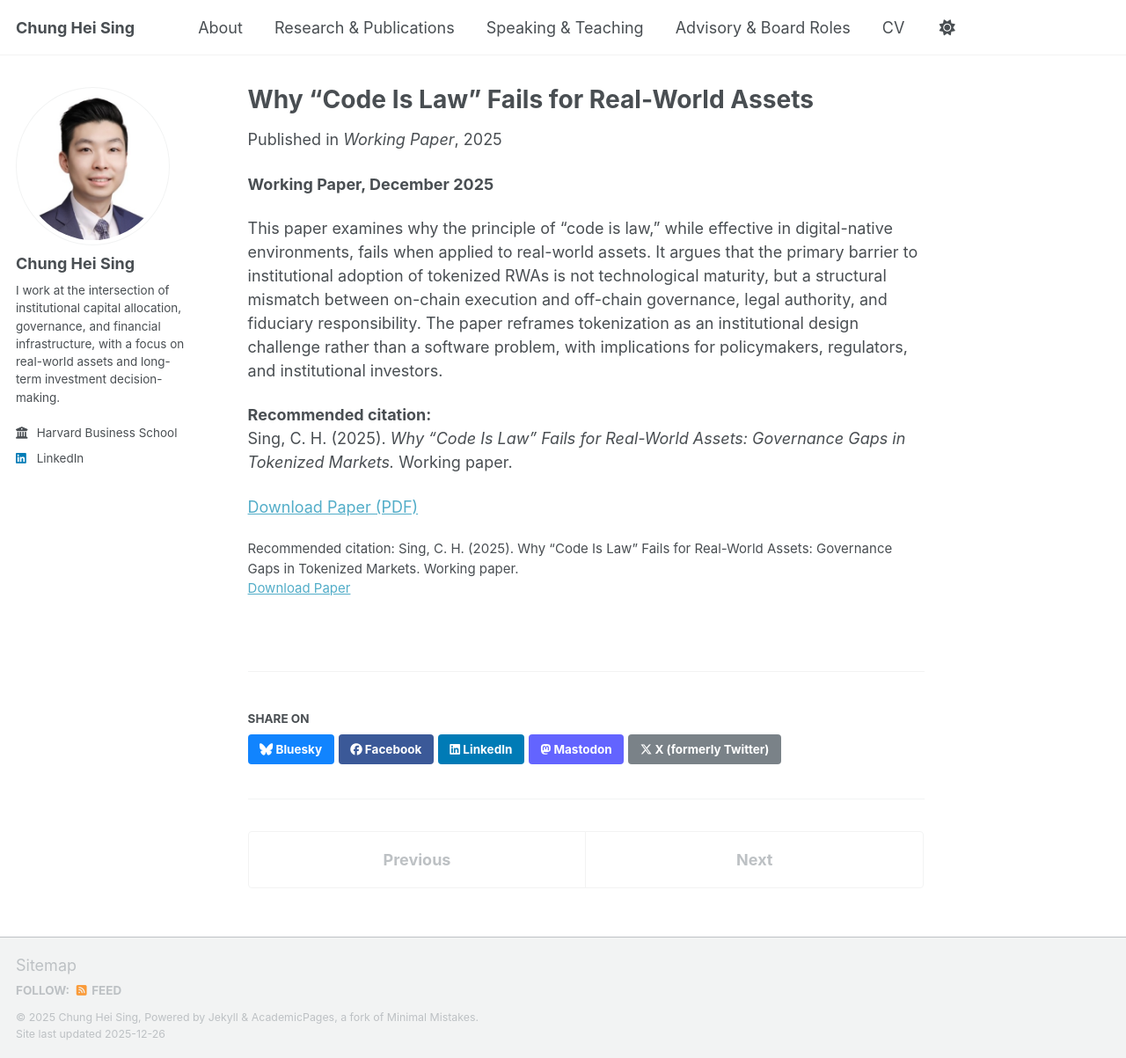
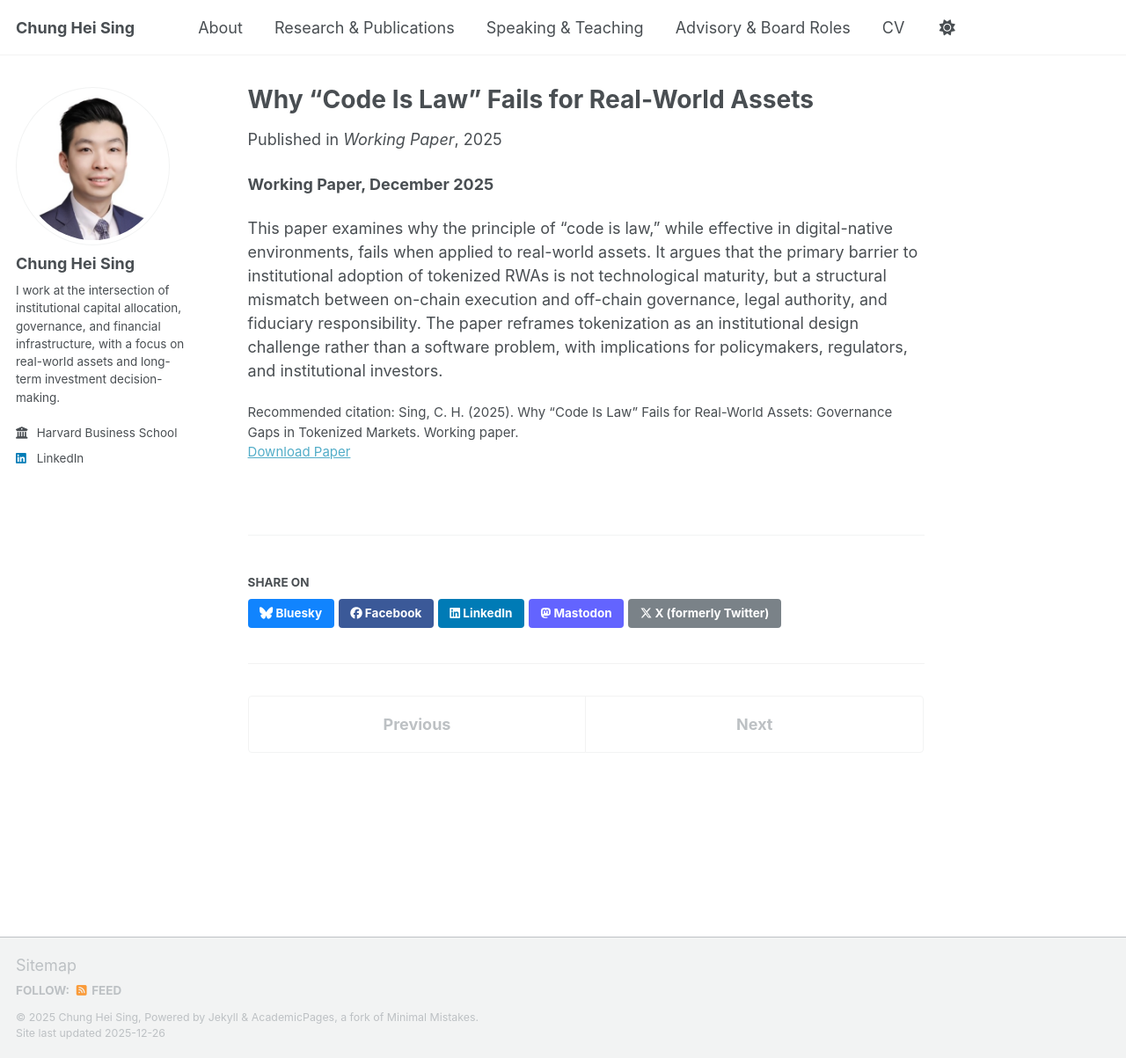
Before and after one commit to chungheising/chungheising.github.io, a Jekyll site: the page built from _publications/2025-12-code-is-law-fails-rwa.md, in a window 1280 px wide and 1203 px high. Shown: the whole window at 88% size. Built offline with Jekyll 4.4.1, drawn with Linux system fonts in a browser that asks for light colours; a script bundle is joined from its source files by our own code; library files that are not in the unit come from our copies.

Commit message:
Update 2025-12-code-is-law-fails-rwa.md

```diff
--- a/_publications/2025-12-code-is-law-fails-rwa.md
+++ b/_publications/2025-12-code-is-law-fails-rwa.md
@@ -15,8 +15,3 @@ citation: "Sing, C. H. (2025). Why “Code Is Law” Fails for Real-World Assets
 **Working Paper, December 2025**
 
 This paper examines why the principle of “code is law,” while effective in digital-native environments, fails when applied to real-world assets. It argues that the primary barrier to institutional adoption of tokenized RWAs is not technological maturity, but a structural mismatch between on-chain execution and off-chain governance, legal authority, and fiduciary responsibility. The paper reframes tokenization as an institutional design challenge rather than a software problem, with implications for policymakers, regulators, and institutional investors.
-
-**Recommended citation:**
-Sing, C. H. (2025). *Why “Code Is Law” Fails for Real-World Assets: Governance Gaps in Tokenized Markets.* Working paper.
-
-[Download Paper (PDF)](/files/Sing_2025_Why_Code_is_Law_Fails_for_Real_World_Assets v3.pdf)
```
